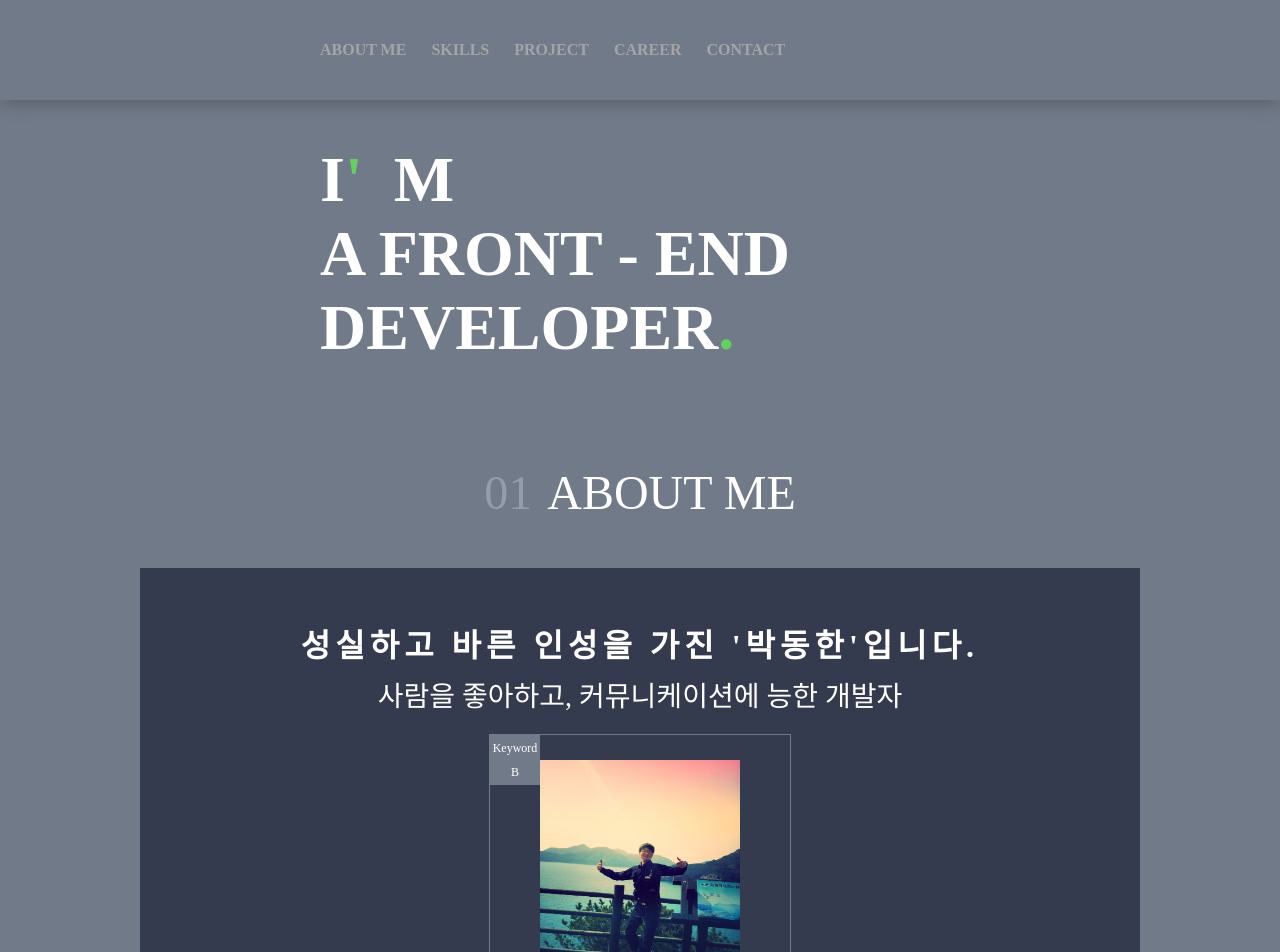
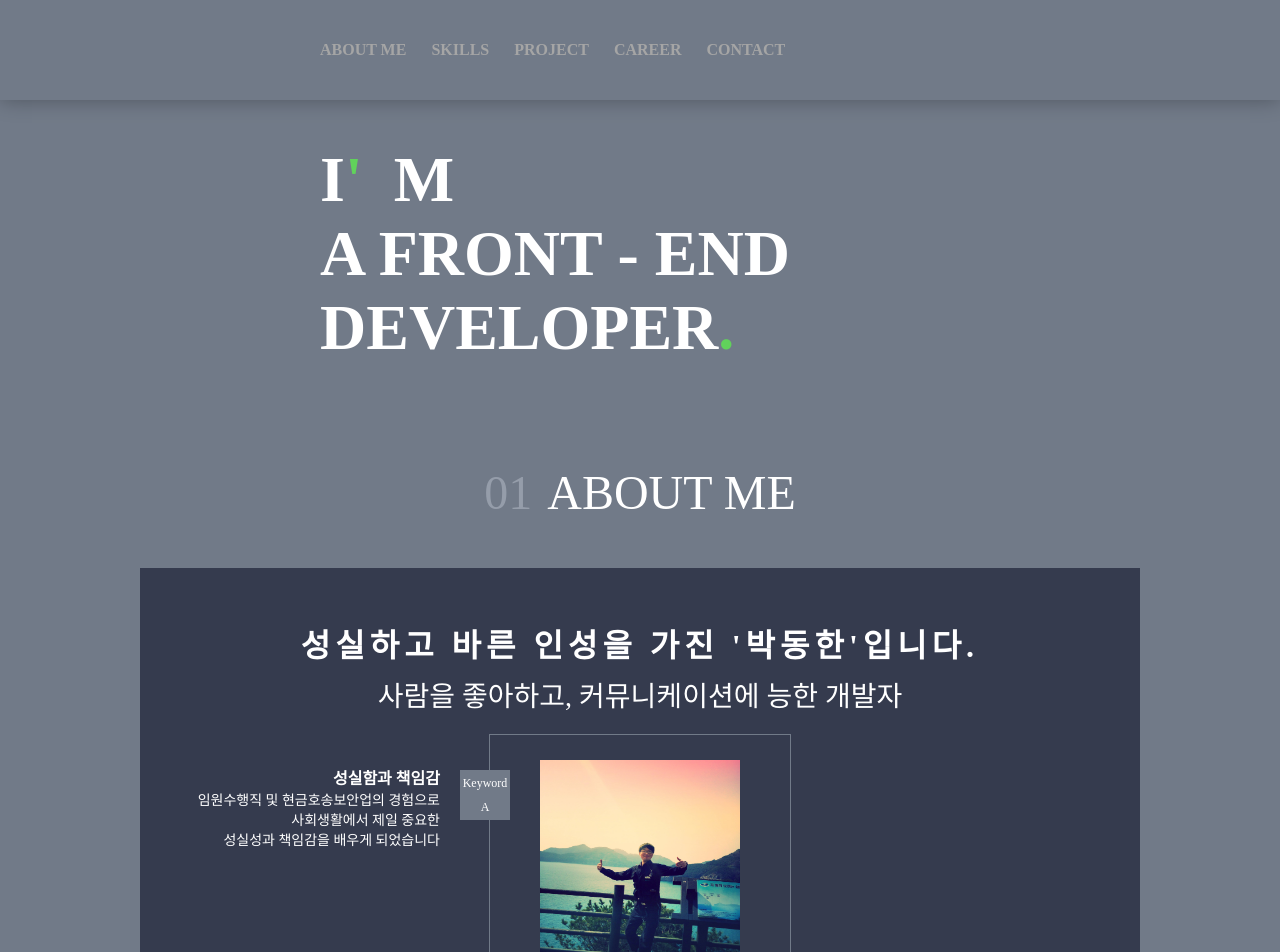
Before and after one commit to arongan90/portfolio, a React (Create React App) app in the folder pdh-portfolio/: page / in a window 1280 px wide. Shown: the top 952 px of the page. Built offline with nearby package versions, Linux system fonts and the light colour scheme.

Commit message:
keyword A

```diff
--- a/pdh-portfolio/src/components/AboutMe/AboutMeContents.js
+++ b/pdh-portfolio/src/components/AboutMe/AboutMeContents.js
@@ -1,6 +1,13 @@
 import React from 'react';
 import styled from 'styled-components';
-import MyProfile from './MyProfile';
+import Keyword from './Keyword';
+import donghan from '../../image/donghan.jpeg';
+
+const Image = styled.img`
+  width: 200px;
+  height: 250px;
+  margin: 25px 25px;
+`;
 
 const IntroText = styled.text`
   color: white;
@@ -24,6 +31,7 @@ const OutLine = styled.div`
   height: 300px;
   border: 1px solid #717a88;
   margin: 20px 350px 40px;
+  position: relative;
 `;
 
 function AboutMeContents() {
@@ -33,7 +41,8 @@ function AboutMeContents() {
         <h2>성실하고 바른 인성을 가진 '박동한'입니다.</h2>
         <h5>사람을 좋아하고, 커뮤니케이션에 능한 개발자</h5>
         <OutLine>
-          <MyProfile />
+          <Image src={donghan} />
+          <Keyword />
         </OutLine>
       </IntroText>
     </>
--- a/pdh-portfolio/src/components/AboutMe/Keyword.js
+++ b/pdh-portfolio/src/components/AboutMe/Keyword.js
@@ -1,7 +1,22 @@
 import React from 'react';
 import styled, { css } from 'styled-components';
 
-const KeywordBlock = styled.div`
+const KeywordText = styled.span`
+  display: block;
+  width: 300px;
+  height: 80px;
+  color: white;
+  text-align: right;
+  position: absolute;
+  left: -350px;
+  top: 30px;
+  font-size: 0.875rem;
+  b {
+    font-size: 1rem;
+  }
+`;
+
+const KeywordIcon = styled.div`
   width: 50px;
   height: 50px;
   background: #717a88;
@@ -12,13 +27,27 @@ const KeywordBlock = styled.div`
   align-items: center;
   line-height: 2;
   position: absolute;
+  left: -30px;
+  top: 35px;
+
   ${props => props.position && css``}
 `;
 
-function Keyword({ children, position }) {
+function Keyword() {
   return (
     <>
-      <KeywordBlock>{children}</KeywordBlock>
+      <KeywordText>
+        <b>성실함과 책임감</b>
+        <br />
+        임원수행직 및 현금호송보안업의 경험으로
+        <br />
+        사회생활에서 제일 중요한 <br />
+        성실성과 책임감을 배우게 되었습니다
+      </KeywordText>
+      <KeywordIcon>Keyword A</KeywordIcon>
+      {/* <Keyword>Keyword B</Keyword> */}
+      {/* <Keyword>Keyword C</Keyword>
+      <Keyword>Keyword D</Keyword> */}
     </>
   );
 }
--- a/pdh-portfolio/src/components/AboutMe/MyProfile.js
+++ /dev/null
@@ -1,28 +0,0 @@
-import React from 'react';
-import styled from 'styled-components';
-import donghan from '../../image/donghan.jpeg';
-import Keyword from './Keyword';
-
-const MyProfileBlock = styled.div`
-  position: relative;
-`;
-
-const Image = styled.img`
-  width: 200px;
-  height: 250px;
-  margin: 25px 25px;
-`;
-
-function MyProfile() {
-  return (
-    <MyProfileBlock>
-      <Keyword>Keyword A</Keyword>
-      <Keyword>Keyword B</Keyword>
-      <Image src={donghan} />
-      <Keyword>Keyword C</Keyword>
-      <Keyword>Keyword D</Keyword>
-    </MyProfileBlock>
-  );
-}
-
-export default MyProfile;
```
